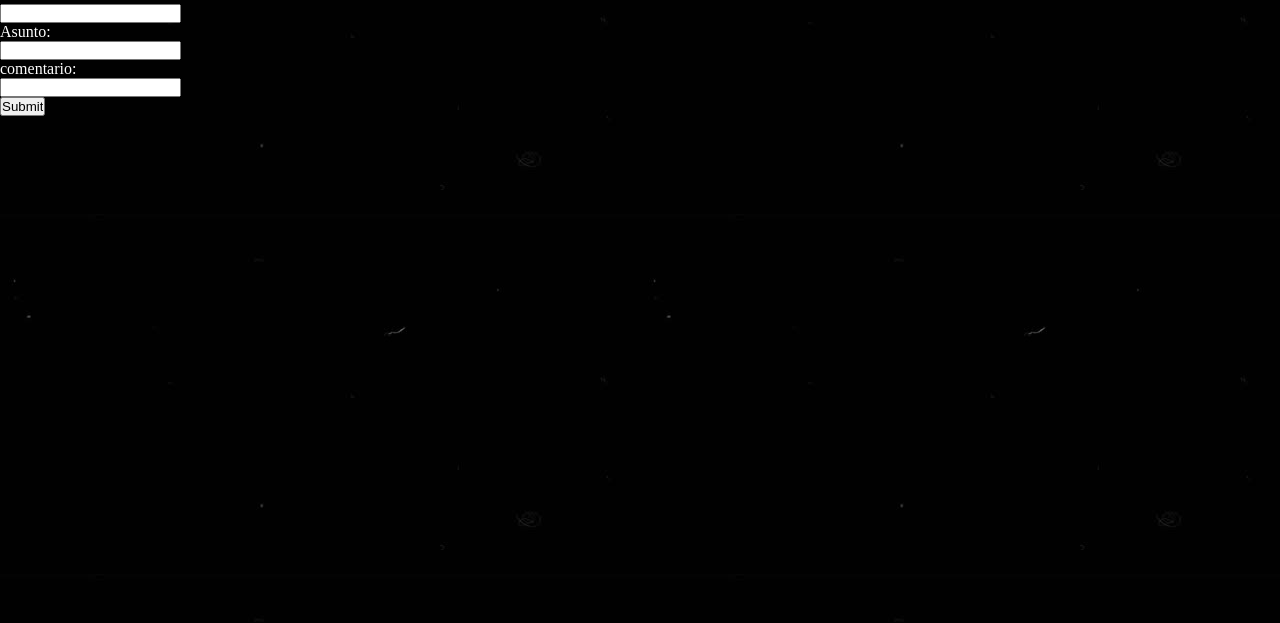
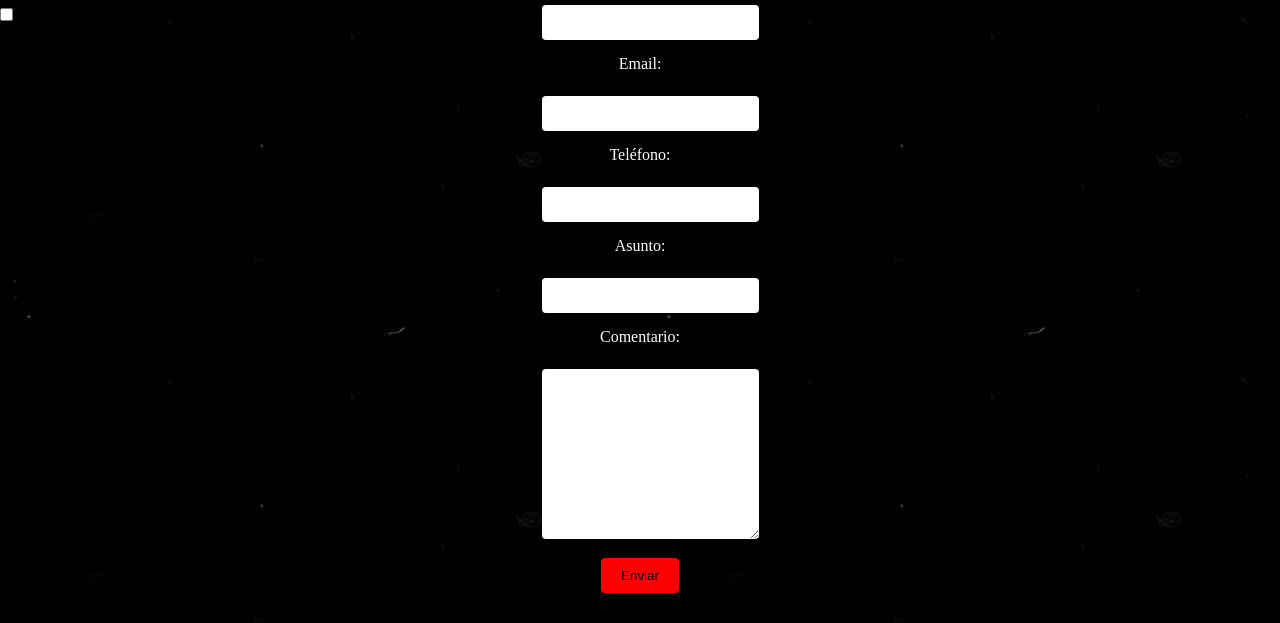
Before and after one commit to TTorano/SAGAB-43050, a website: page pages/contacto.html in a window 1280 px wide. Shown: the part 146-769 px from the top of the page. Drawn offline with Linux system fonts and the light colour scheme.

Commit message:
contacto

```diff
--- a/pages/contacto.html
+++ b/pages/contacto.html
@@ -41,18 +41,23 @@
         </ul>
         </nav>
     </header>
-    <form action="/action_page.php">
-        <label for="nombre">nombre:</label><br>
+    <form action="/action_page.php" class="contact-form">
+        <label for="nombre">Nombre:</label><br>
         <input type="text" id="nombre" name="nombre" value=""><br>
+
         <label for="Email">Email:</label><br>
-        <input type="text" id="Email" name="Email" value=""><br><br>
+        <input type="text" id="Email" name="Email" value=""><br>
+
         <label for="Teléfono">Teléfono:</label><br>
         <input type="text" id="Teléfono" name="Teléfono" value=""><br>
+
         <label for="Asunto">Asunto:</label><br>
         <input type="text" id="Asunto" name="Asunto" value=""><br>
-        <label for="comentario">comentario:</label><br>
-        <input type="text" id="comentario" name="comentario" value=""><br>
-        <input type="submit" value="Submit">
+
+        <label for="comentario">Comentario:</label><br>
+        <textarea id="comentario" name="comentario"></textarea><br>
+
+        <input type="submit" value="Enviar">
     </form>
     <footer id="contacto">
         <div>
--- a/scss/components/_contacto.scss
+++ b/scss/components/_contacto.scss
@@ -0,0 +1,39 @@
+.contact-form {
+    max-width: 400px;
+    margin: 50px auto; // Centra el formulario vertical y horizontalmente
+    padding: 20px;
+    text-align: center;
+    label {
+    display: block;
+    margin-bottom: 5px;
+    }
+
+    input[type="text"],
+    textarea {
+    color: black;
+    width: 100%;
+    padding: 10px;
+    margin-bottom: 15px;
+    border: 1px;
+    border-radius: 4px;
+    transition: border-color 0.2s;
+}
+
+    textarea {
+    height: 150px;
+    }
+
+    input[type="submit"] {
+    background-color: $color-primario;
+    color:black;
+    padding: 10px 20px;
+    border: none;
+    border-radius: 4px;
+    cursor: pointer;
+    transition: background-color 0.2s;
+
+    &:hover {
+        background-color: $color-secundario;
+    }
+    }
+}
--- a/scss/estilos.scss
+++ b/scss/estilos.scss
@@ -4,5 +4,6 @@
 @import "./components/primeratabla";
 @import "./components/fotos";
 @import "./components/tienda";
+@import "./components/contacto";
 @import "./components/footer";
 @import "./base/mediaquery"
```
Also changed, not shown: css/estilos.css.
